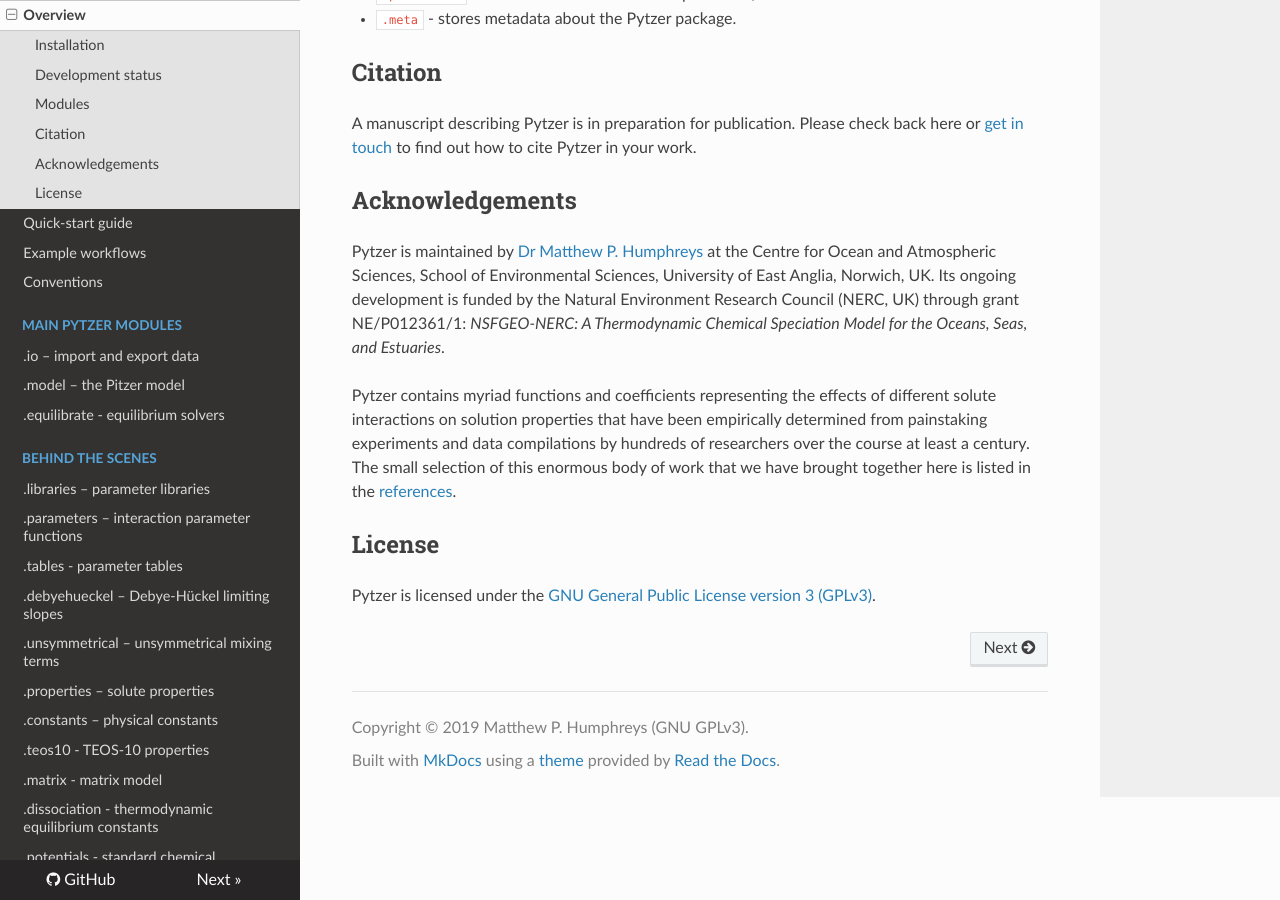
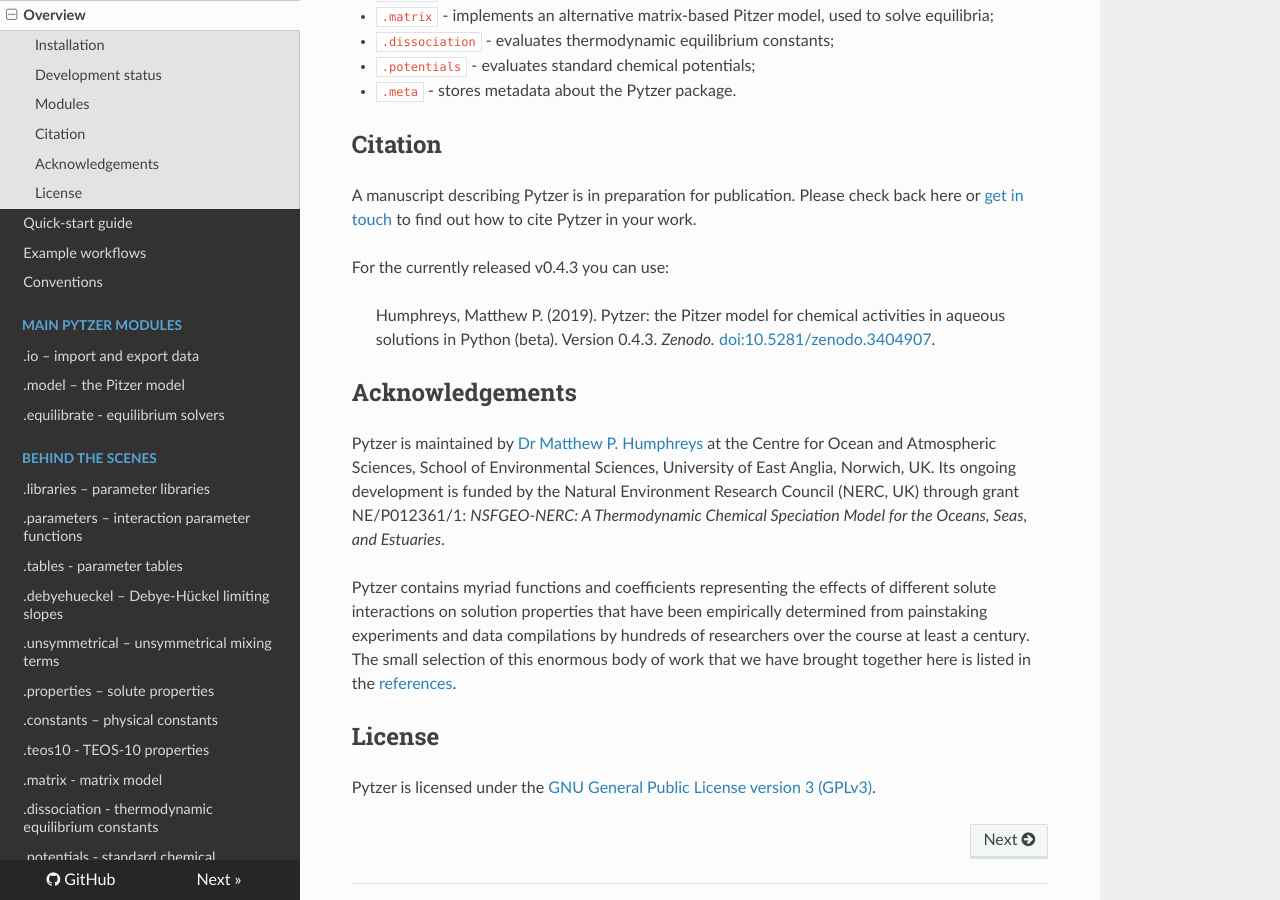
Before and after one commit to mvdh7/pytzer, an MkDocs documentation site: the page built from docs/index.md, in a window 1280 px wide and 900 px high, scrolled down 1294 px. Built offline with MkDocs 1.6.1, drawn with Linux system fonts in a browser that asks for light colours; nearby versions of some CDN libraries; some of the changed text lies outside the part shown.

Commit message:
Update index.md

```diff
--- a/docs/index.md
+++ b/docs/index.md
@@ -1,6 +1,8 @@
 <!--<script src='https://cdnjs.cloudflare.com/ajax/libs/mathjax/2.7.5/MathJax.js?config=TeX-MML-AM_CHTML' async></script>-->
 
 # Pytzer v0.4.3
+
+***May 2021: a totally new version is in development!  If you want to use Pytzer, I advise you to wait for that.***
 
 **Pytzer** is a Python 3.6+ implementation of the Pitzer model for chemical activities in aqueous solutions [[P91](references/#P91)].
 
@@ -46,6 +48,10 @@
 
 A manuscript describing Pytzer is in preparation for publication. Please check back here or [get in touch](https://mvdh.xyz/contact) to find out how to cite Pytzer in your work.
 
+For the currently released v0.4.3 you can use:
+
+> Humphreys, Matthew P. (2019).  Pytzer: the Pitzer model for chemical activities in aqueous solutions in Python (beta).  Version 0.4.3.  *Zenodo.* [doi:10.5281/zenodo.3404907](https://doi.org/10.5281/zenodo.3404907).
+
 ## Acknowledgements
 
 Pytzer is maintained by [Dr Matthew P. Humphreys](https://mvdh.xyz) at the Centre for Ocean and Atmospheric Sciences, School of Environmental Sciences, University of East Anglia, Norwich, UK. Its ongoing development is funded by the Natural Environment Research Council (NERC, UK) through grant NE/P012361/1: *NSFGEO-NERC: A Thermodynamic Chemical Speciation Model for the Oceans, Seas, and Estuaries*.
```
